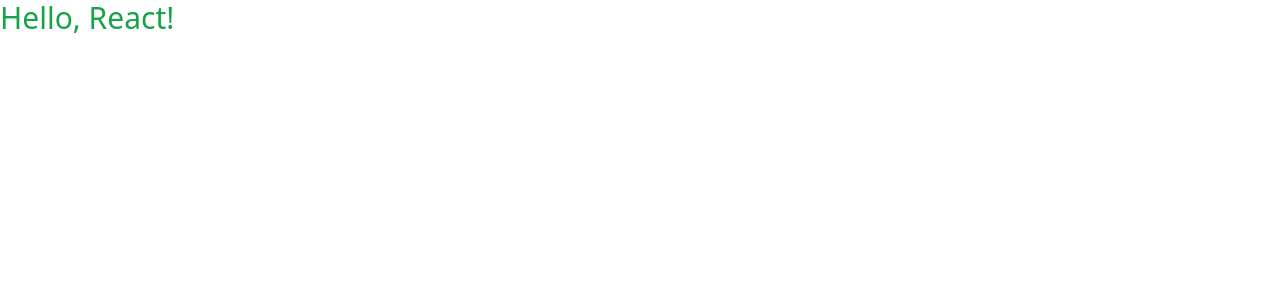
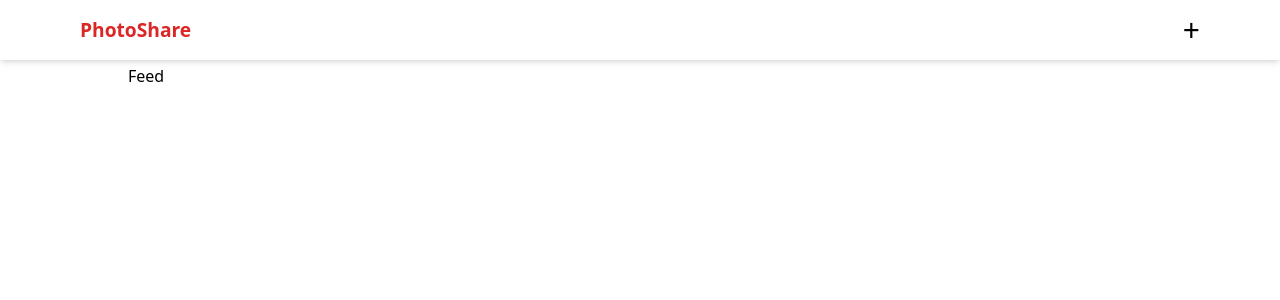
Before and after one commit to kiervz/photo-sharer-fe, a React (Vite) app: page / in a window 1280 px wide. Shown: the top 300 px of the page. Built offline with nearby package versions, Linux system fonts and the light colour scheme.

Commit message:
done base layout

```diff
--- a/package.json
+++ b/package.json
@@ -12,7 +12,8 @@
   },
   "dependencies": {
     "react": "^18.2.0",
-    "react-dom": "^18.2.0"
+    "react-dom": "^18.2.0",
+    "react-router-dom": "^6.6.2"
   },
   "devDependencies": {
     "@types/react": "^18.0.26",
--- a/src/App.jsx
+++ b/src/App.jsx
@@ -1,10 +1,20 @@
 import React from 'react';
+import { BrowserRouter, Routes, Route } from 'react-router-dom';
+import Content from './layouts/Content';
+
+import Navbar from './layouts/Navbar';
+import Feed from './pages/feed/Feed';
 
 const App = () => {
   return (
-    <>
-      <p className='text-3xl text-green-600'>Hello, React!</p>
-    </>
+    <BrowserRouter>
+      <Navbar />
+      <Content>
+        <Routes>
+          <Route path='/' element={<Feed />} />
+        </Routes>
+      </Content>
+    </BrowserRouter>
   );
 };
 
--- /dev/null
+++ b/src/layouts/Content.jsx
@@ -0,0 +1,11 @@
+import React from 'react';
+
+const Content = (props) => {
+  return (
+    <div className='m-auto min-w-[80%] mt-16 w-[80%]'>
+      { props.children }
+    </div>
+  );
+};
+
+export default Content;
--- /dev/null
+++ b/src/layouts/Navbar.jsx
@@ -0,0 +1,20 @@
+import React from 'react';
+import { Link } from 'react-router-dom';
+
+const Navbar = () => {
+  return (
+    <div className='absolute top-0 left-0 w-full z-10 shadow-md'>
+      <div className='flex items-center justify-between pt-3 pb-3 min-w-[90%] m-auto px-5 sm:px-20'>
+        <Link to='/' className=' text-[1.2rem] font-semibold text-red-600'>PhotoShare</Link>
+
+        <div className='flex items-center gap-x-6 no-underline'>
+          <Link to='/upload' className='text-3xl'>
+            +
+          </Link>
+        </div>
+      </div>
+    </div>
+  );
+};
+
+export default Navbar;
--- /dev/null
+++ b/src/pages/feed/Feed.jsx
@@ -0,0 +1,9 @@
+import React from 'react';
+
+const Feed = () => {
+  return (
+    <div>Feed</div>
+  );
+};
+
+export default Feed;
```
Also changed, not shown: .eslintrc.json, 1 other file (tests, documents, lock files or other folders).
